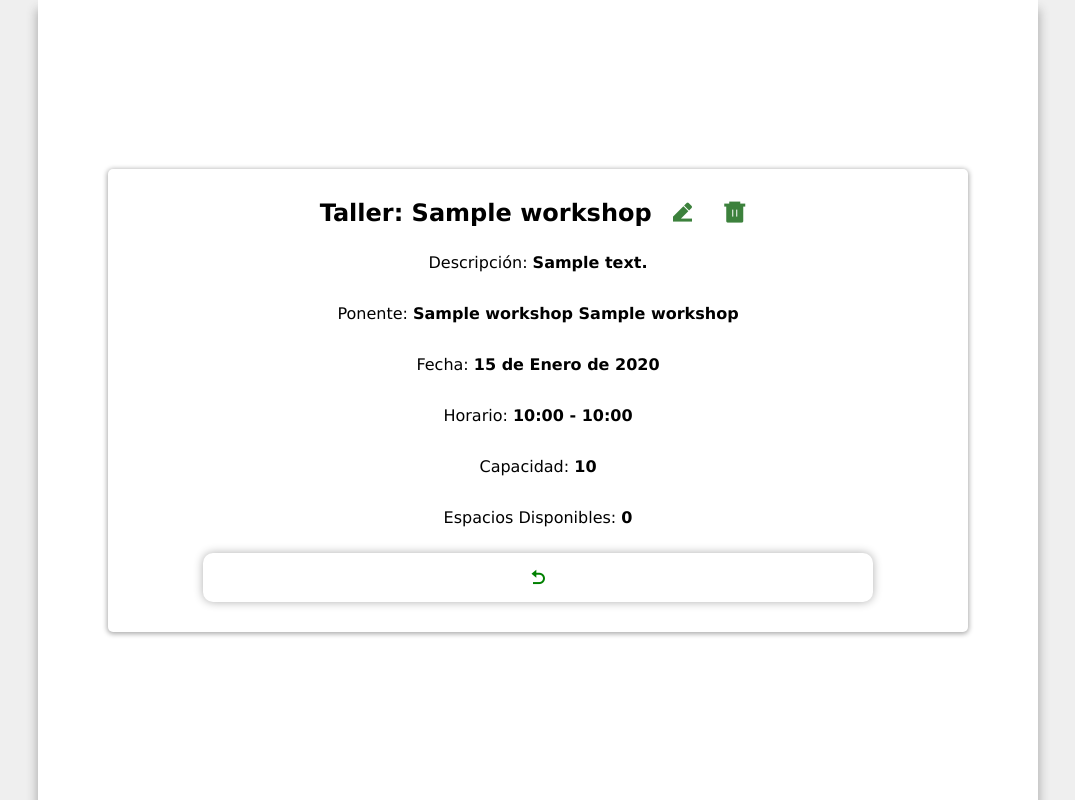
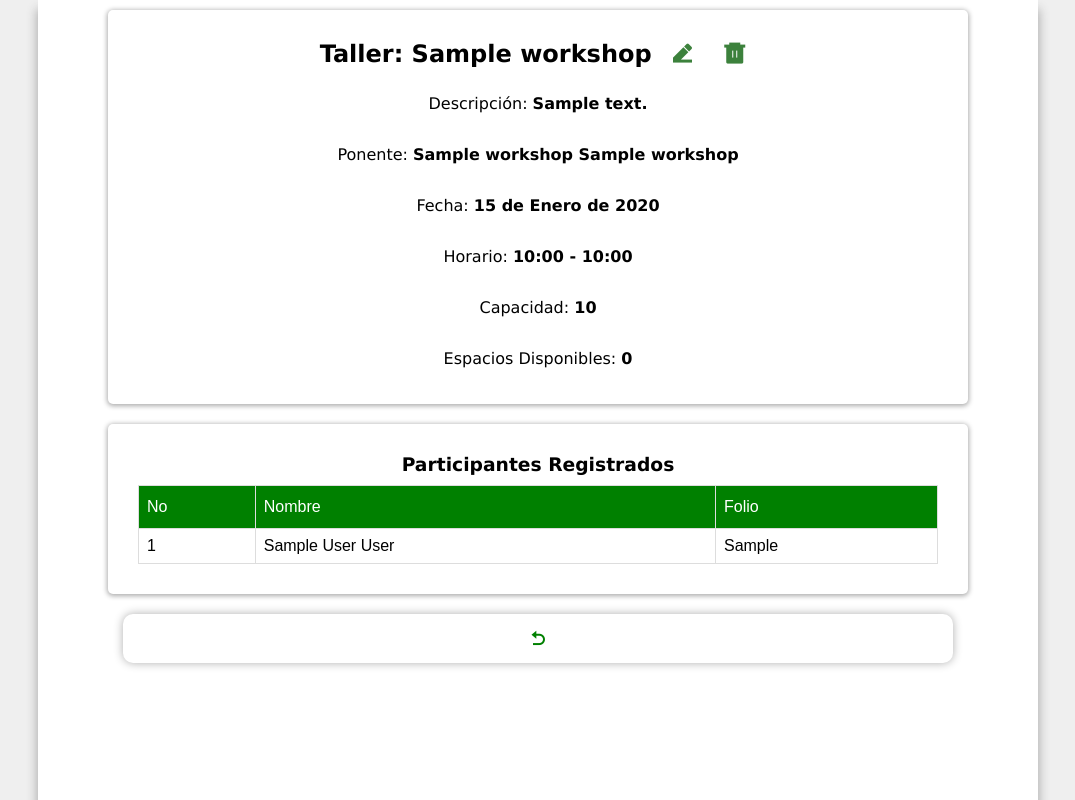
Before and after one commit to franlop24/conteccib2024, a Django app: page /workshop/1/details/ in a window 1280 px wide. Shown: the whole page, without its empty margins (102-1177 px from the left). Run offline with Django 5.2, Linux system fonts and the light colour scheme; a user stored in the database is signed in; tables that the repository leaves empty hold one stand-in row (values such as "Sample post"); some libraries are stand-ins or nearby versions.

Commit message:
11 Improve Participant App

```diff
--- a/congress/participant/models.py
+++ b/congress/participant/models.py
@@ -25,13 +25,13 @@ class Participant(User):
     ]
     lastname_mat = models.CharField(max_length=50, verbose_name="Apellido materno", null=True, blank=True)
     enrollment = models.CharField(max_length=10, verbose_name="Matrícula", null=True, blank=True, default='-')
-    folio = models.CharField(max_length=10, verbose_name="Folio", default='0000')
+    folio = models.CharField(max_length=10, verbose_name="Folio", unique=True, null=True, blank=True)
     is_valid = models.BooleanField(default=False)
     career = models.CharField(max_length=100, verbose_name="Carrera", default='IDGS')
     semester = models.CharField(max_length=15, verbose_name="Cuatrimestre", choices=SEMESTERS, default='Primero')
     phone = models.CharField(max_length=10, verbose_name="Teléfono", default='0000000000')
     workshop = models.ForeignKey(Workshop, on_delete=models.SET_NULL,
-                                 verbose_name="Taller", related_name='workshop',
+                                 verbose_name="Taller", related_name='participants',
                                  blank=True, null=True)
     photo = models.ImageField(upload_to=custom_upload_to, verbose_name="Foto", blank=True, null=True)
     tutore = models.ForeignKey(Tutor, on_delete=models.SET_NULL, blank=True, null=True, verbose_name='Tutor')
--- a/congress/static/css/styles.css
+++ b/congress/static/css/styles.css
@@ -29,8 +29,6 @@ main {
     flex-direction: column;
     justify-content: center;
     align-items: center;
-    /* place-items: center;
-    flex-wrap: nowrap; */
     overflow: scroll;
     scrollbar-width: none;
 }
@@ -156,12 +154,15 @@ img {
     border-radius: 50%;
 }
 
-@media screen and (max-width: 800px) {
+@media screen and (max-width: 850px) {
     .container {
         width: 100%;
     }
     .card {
         width: 90%;
+    }
+    .card-2 {
+        width: 100%;
     }
     .w-30 {
         width: 100%;
--- a/congress/templates/participant/participant_list.html
+++ b/congress/templates/participant/participant_list.html
@@ -19,6 +19,7 @@
                 <th>Telefono</th>
                 <th>Carrera</th>
                 <th>Cuatrimestre</th>
+                <th>Folio</th>
                 <th>Acciones</th>
             </tr>
         </thead>
@@ -30,6 +31,7 @@
                 <td>{{ p.phone }}</td>
                 <td>{{ p.career }}</td>
                 <td>{{ p.semester }}</td>
+                <td>{{ p.folio }}</td>
                 <td>
                     {% if p.is_valid %}
                     <a href="{% url 'participant:validate' p.pk %}"><i class="ri-check-double-fill ri-xl"></i></a>
@@ -55,4 +57,7 @@
 </div>
 <a href="{% url 'participant:list' %}" class="card-link w-60"><i class="ri-refresh-line"></i></a>
 <a href="{% url 'home:home' %}" class="card-link w-60"><i class="ri-home-3-fill"></i></a>
+<script>
+    document.querySelector('main').style.justifyContent = 'normal';
+</script>
 {% endblock content %}
--- a/congress/templates/workshop/detail.html
+++ b/congress/templates/workshop/detail.html
@@ -34,6 +34,32 @@
             {% endif %}
         {% endif %}
     {% endif %}
-    <a href="{% url 'workshop:list' %}" class="card-link"><i class="ri-arrow-go-back-fill"></i></a>
 </div>
+{% if user.is_authenticated and workshop.participants.all and user.is_staff %}
+<div class="card">
+<h3>Participantes Registrados</h3>
+<table>
+    <thead>
+        <tr>
+            <th>No</th>
+            <th>Nombre</th>
+            <th>Folio</th>
+        </tr>
+    </thead>
+    <tbody>
+        {% for participant in workshop.participants.all %}
+        <tr>
+            <td>{{ forloop.counter }}</td>
+            <td>{{ participant }}</td>
+            <td>{{ participant.folio }}</td>
+        </tr>
+        {% endfor %}
+    </tbody>
+</table>
+</div>
+<script>
+    document.querySelector('main').style.justifyContent = 'normal';
+</script>
+{% endif %}
+<a href="{% url 'workshop:list' %}" class="card-link"><i class="ri-arrow-go-back-fill"></i></a>
 {% endblock content %}
```
Also changed, not shown: congress/participant/migrations/0010_alter_participant_folio.py (added), congress/participant/migrations/0011_alter_participant_workshop.py (added).
